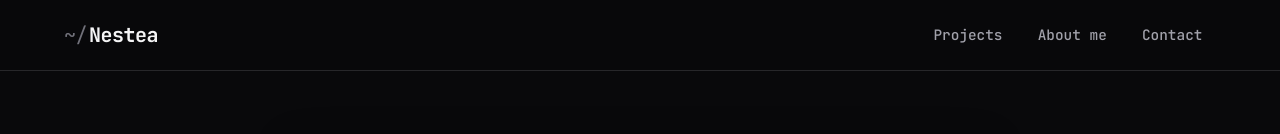
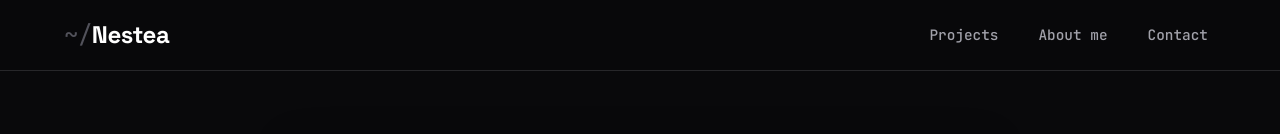
Before and after one commit to SandwichEater577/My-Portflio, a React app: page / in a window 1280 px wide. Shown: the top 134 px of the page. Built offline with nearby package versions, Linux system fonts and the light colour scheme; the HTML template or start-up script is replaced by a standard one.

Commit message:
Cleaned up file and added better background

```diff
--- a/src/Components/Header.css
+++ b/src/Components/Header.css
@@ -6,111 +6,57 @@ header {
   display: flex;
   justify-content: space-between;
   padding: 1rem 5vw;
-  background: rgba(9, 9, 11, 0.75);
-  backdrop-filter: blur(16px);
+  background: rgba(9, 9, 11, 0.8);
+  backdrop-filter: blur(12px);
   border-bottom: 1px solid #27272a;
   align-items: center;
 }
 
-.header-logo-container {
-  display: flex;
-  align-items: center;
-}
-
 .header-title {
-  font-size: 1.25rem;
-  font-weight: 700;
-  color: #f4f4f5;
-  font-family: var(--secondary-font);
-  margin: 0;
+  font-family: var(--font-display);
+  font-size: 1.5rem;
+  color: #ffffff;
   letter-spacing: -0.5px;
 }
 
 .header-title-symbol {
-  color: #71717a;
+  color: #52525b;
+  font-family: var(--font-sans);
   font-weight: 400;
-  margin-right: 2px;
 }
 
 .header-navigation {
   display: flex;
-  gap: 0.5rem;
-  align-items: center;
+  gap: 1.5rem;
 }
 
 .navigation-button {
-  position: relative;
-  font-family: inherit;
+  font-family: var(--font-sans);
   font-size: 0.9rem;
   font-weight: 500;
   color: #a1a1aa;
-  background: transparent;
-  border: none;
-  cursor: pointer;
-  padding: 0.5rem 0.85rem;
-  border-radius: 6px;
-  transition:
-    color 0.2s ease,
-    background-color 0.2s ease;
+  transition: color 0.2s;
+  position: relative;
+  padding: 0.5rem;
 }
 
 .navigation-button:hover {
-  color: #f4f4f5;
+  color: #ffffff;
 }
 
+/* Kreska pod linkiem */
 .navigation-button::after {
   content: "";
   position: absolute;
   bottom: 0;
-  left: 50%;
-  width: 0%;
+  left: 0;
+  width: 0;
   height: 2px;
-  background-color: #f4f4f5;
-  transition:
-    width 0.3s ease,
-    left 0.3s ease;
-  border-radius: 2px;
+  border-radius: 2px; /* Zaokrąglona kreska */
+  background: #ffffff;
+  transition: width 0.2s ease;
 }
 
 .navigation-button:hover::after {
-  width: 80%;
-  left: 10%;
+  width: 100%;
 }
-
-.navigation-button:active {
-  background-color: #27272a;
-  box-shadow: inset 0 2px 4px rgba(0, 0, 0, 0.5);
-}
-
-.navigation-button.active {
-  color: #f4f4f5;
-}
-
-.navigation-button.active::after {
-  width: 80%;
-  left: 10%;
-  background-color: #a78bfa;
-}
-
-.primary-button {
-  background: #f4f4f5;
-  color: #09090b;
-  font-weight: 600;
-  box-shadow:
-    0 1px 2px rgba(0, 0, 0, 0.5),
-    inset 0 0 0 1px rgba(255, 255, 255, 0.1);
-}
-
-.primary-button:hover {
-  background: #ffffff;
-  color: #09090b;
-}
-
-.primary-button::after {
-  display: none;
-}
-
-.primary-button:active {
-  background: #e4e4e7;
-  box-shadow: inset 0 2px 4px rgba(0, 0, 0, 0.2);
-}
```
